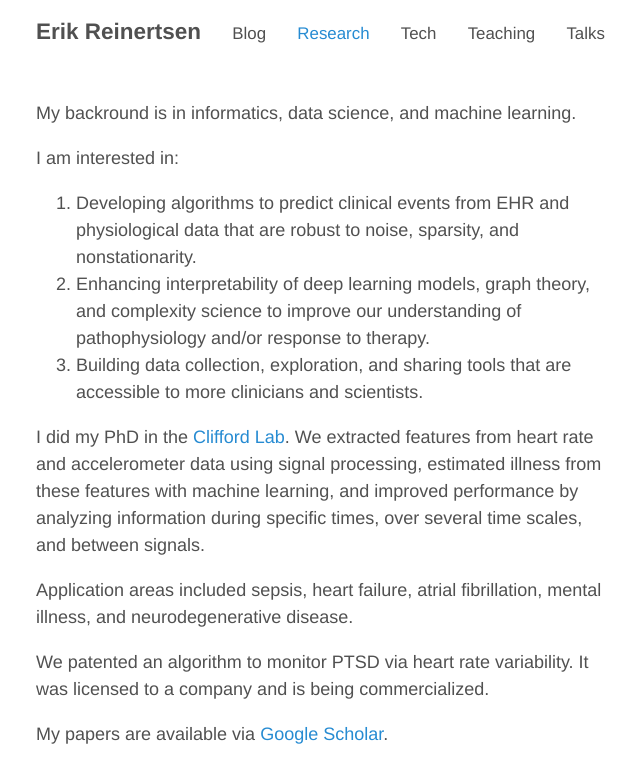
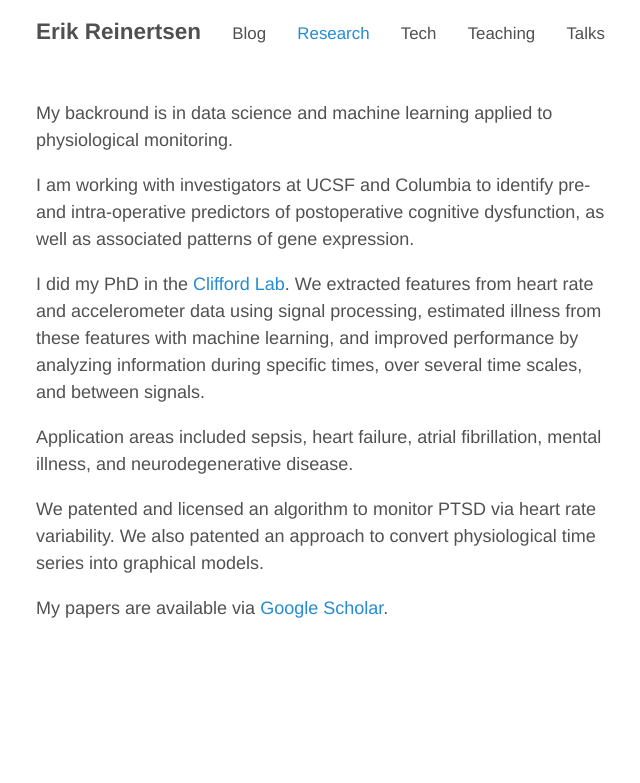
Before and after one commit to erikr/erikr.github.io, a Jekyll site: the page built from research.md, in a window 1280 px wide. Shown: the top 783 px of the page, without its empty margins (316-956 px from the left). Built offline with Jekyll 4.4.1, drawn with Linux system fonts in a browser that asks for light colours; nearby versions of some CDN libraries.

Commit message:
Update research.md

```diff
--- a/research.md
+++ b/research.md
@@ -4,18 +4,14 @@ permalink: /research/
 title: "Research"
 ---
 
-My backround is in informatics, data science, and machine learning.
+My backround is in data science and machine learning applied to physiological monitoring.
 
-I am interested in:
-
-1. Developing algorithms to predict clinical events from EHR and physiological data that are robust to noise, sparsity, and nonstationarity.
-2. Enhancing interpretability of deep learning models, graph theory, and complexity science to improve our understanding of pathophysiology and/or response to therapy.
-3. Building data collection, exploration, and sharing tools that are accessible to more clinicians and scientists.
+I am working with investigators at UCSF and Columbia to identify pre- and intra-operative predictors of postoperative cognitive dysfunction, as well as associated patterns of gene expression.
 
 I did my PhD in the [Clifford Lab](http://gdclifford.info). We extracted features from heart rate and accelerometer data using signal processing, estimated illness from these features with machine learning, and improved performance by analyzing information during specific times, over several time scales, and between signals.
 
 Application areas included sepsis, heart failure, atrial fibrillation, mental illness, and neurodegenerative disease.
 
-We patented an algorithm to monitor PTSD via heart rate variability. It was licensed to a company and is being commercialized.
+We patented and licensed an algorithm to monitor PTSD via heart rate variability. We also patented an approach to convert physiological time series into graphical models.
 
 My papers are available via [Google Scholar](https://scholar.google.com/citations?hl=en&user=APy8nq4AAAAJ&view_op=list_works&sortby=pubdate).
```
